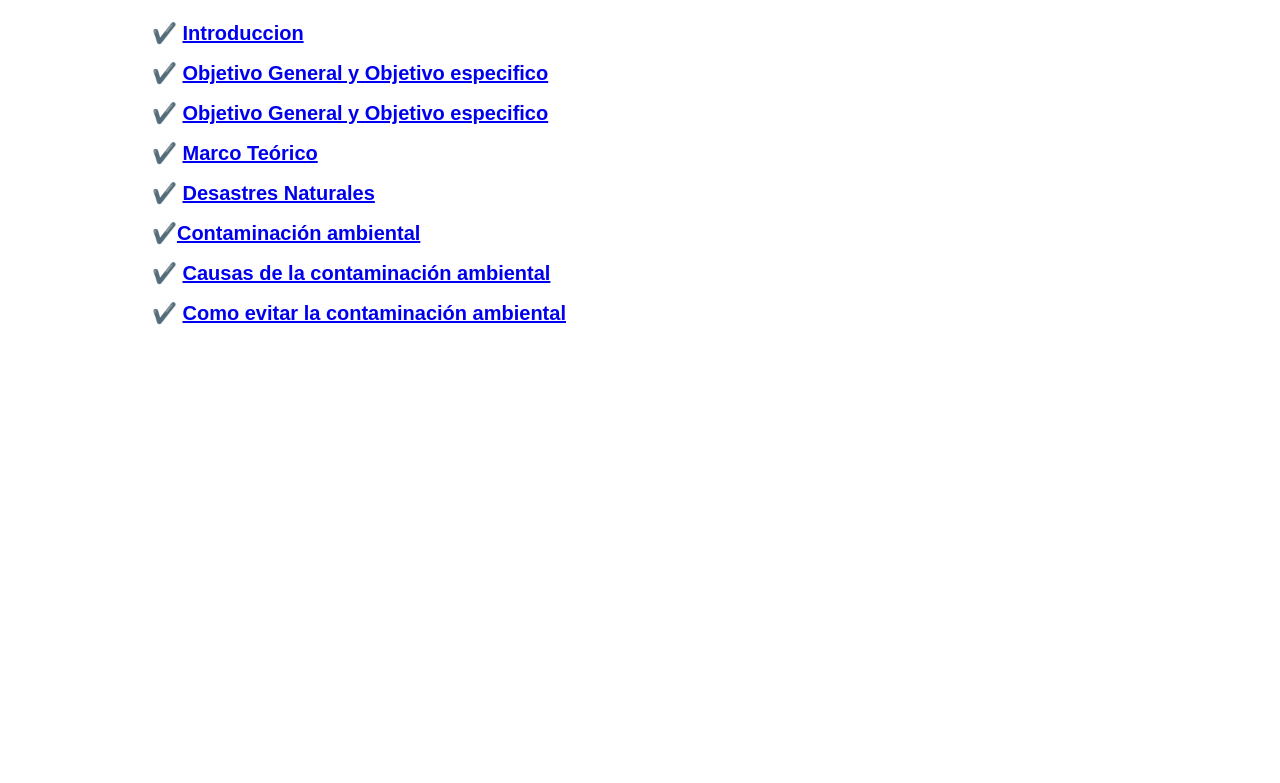
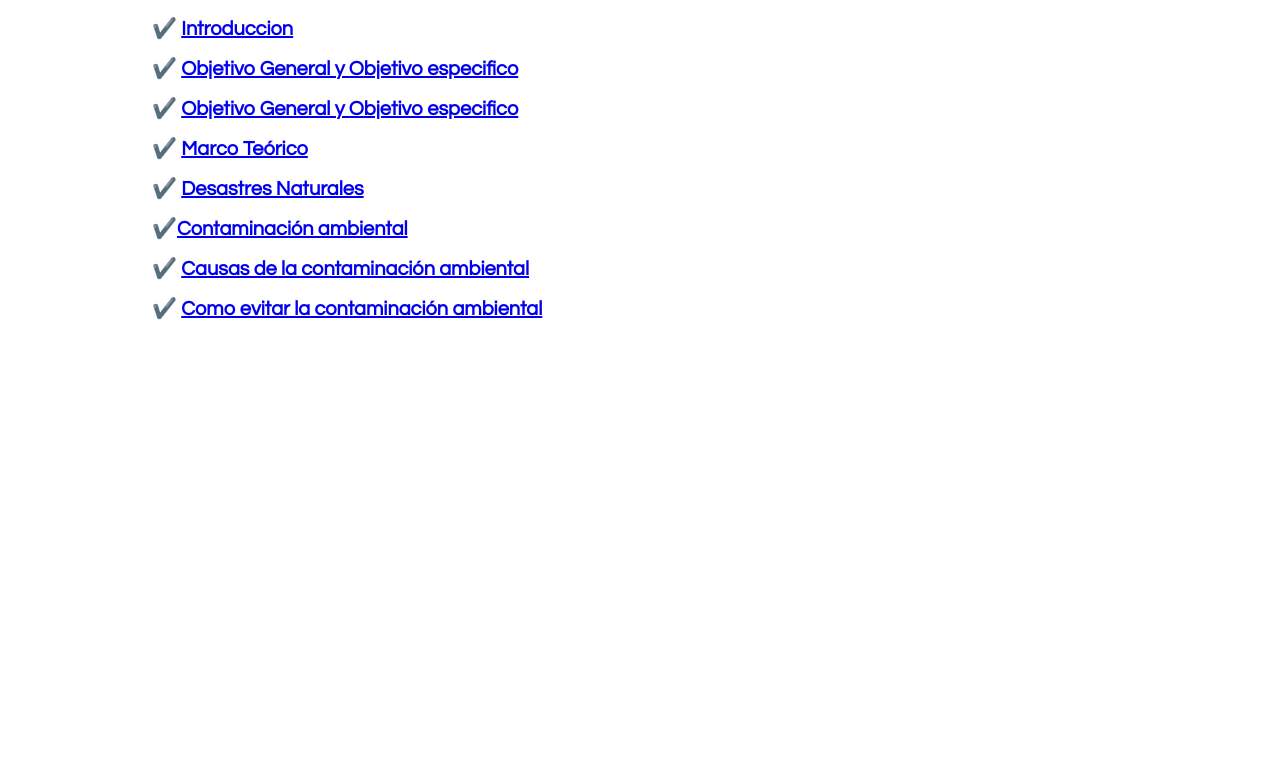
Before and after one commit to MisaelMartinezP/pagweb, a plain HTML site: page index.html in a window 1280 px wide. Shown: the part 350-1133 px from the top of the page. Drawn offline with Linux system fonts and the light colour scheme.

Commit message:
Update index.css

```diff
--- a/index.css
+++ b/index.css
@@ -7,7 +7,7 @@ html{
 }
 
 body{
-    font-family: 'GOUDY STOUT', sans-serif;
+    font-family: 'Century Gothic', sans-serif;
     margin: 0;
 }
 
```
